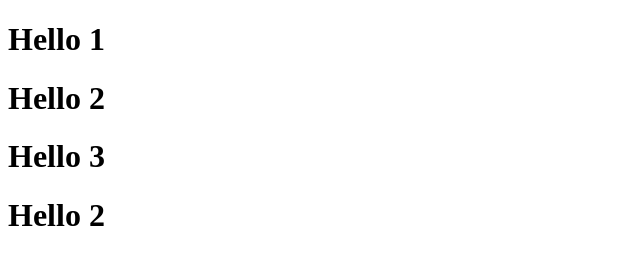
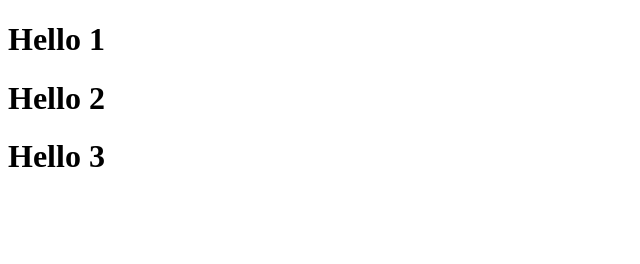
Before and after one commit to saurabh1718/Saurabh-Zanje, a plain HTML site: page index.html in a window 1280 px wide. Shown: the whole page, without its empty margins (0-640 px from the left). Drawn offline with Linux system fonts and the light colour scheme.

Commit message:
commit 8

```diff
--- a/index.html
+++ b/index.html
@@ -9,6 +9,5 @@
 	<h1>Hello 1</h1>
 	<h1>Hello 2</h1>
 	<h1>Hello 3</h1>
-	<h1>Hello 2</h1>
 </body>
 </html>
```
